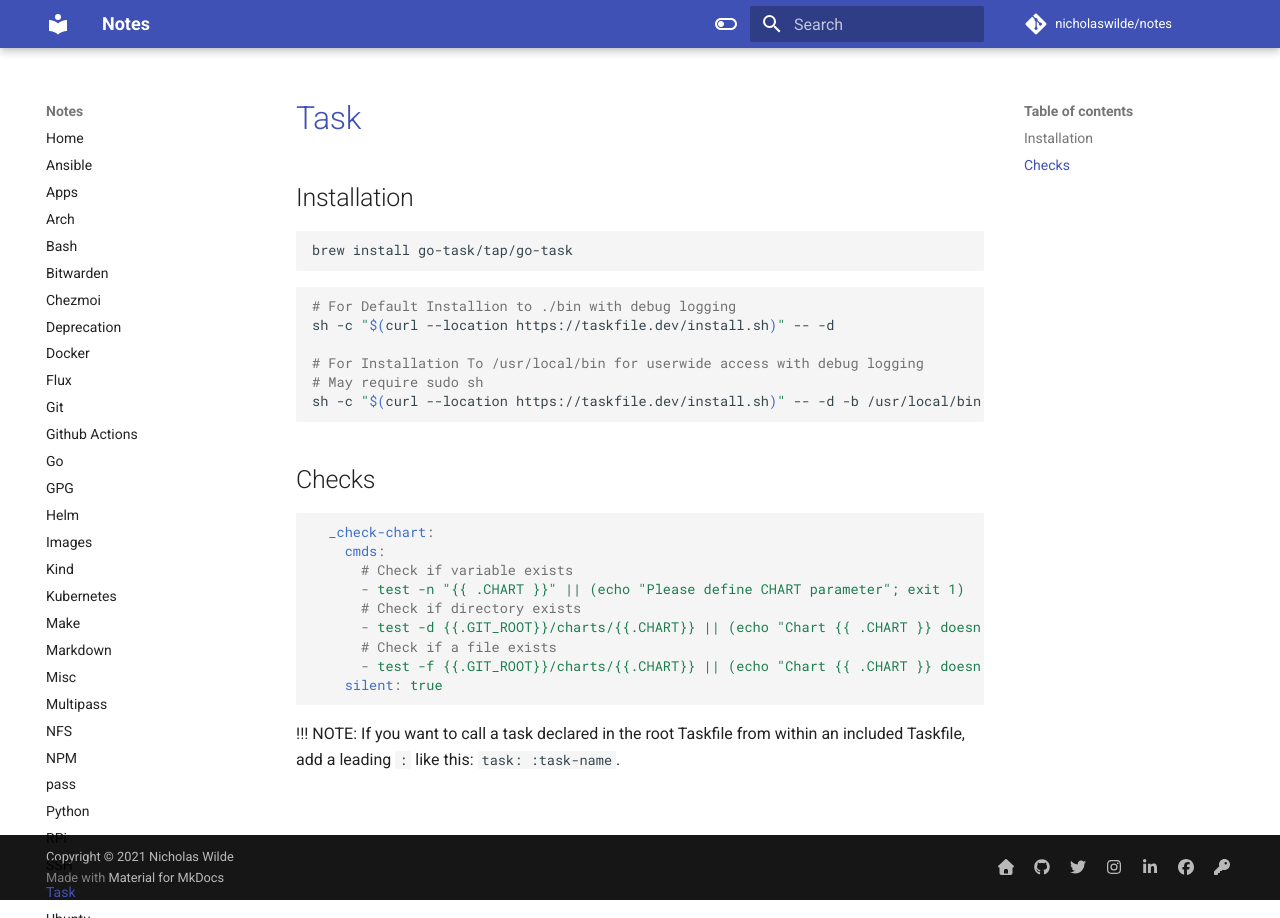
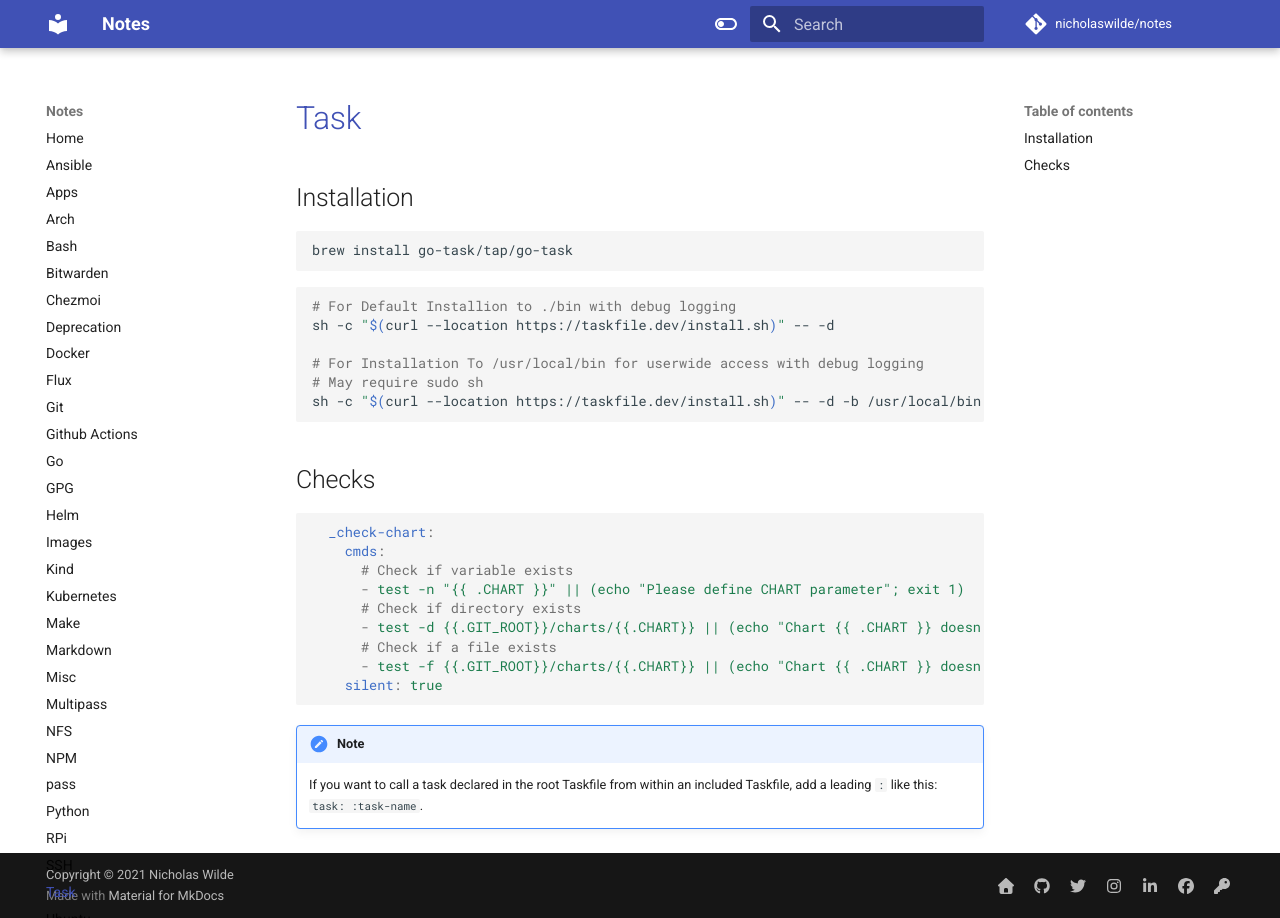
Before and after one commit to nicholaswilde/notes, an MkDocs documentation site: the page built from docs/task.md, in a window 1280 px wide. Built offline with MkDocs 1.6.1 and Material for MkDocs 9.7.7, drawn with Linux system fonts in a browser that asks for light colours; comment, search, counter and statistics services are not loaded.

````diff
--- a/docs/task.md
+++ b/docs/task.md
@@ -29,5 +29,5 @@ sh -c "$(curl --location https://taskfile.dev/install.sh)" -- -d -b /usr/local/b
     silent: true
 ```
 
-!!! NOTE:
+!!!NOTE
     If you want to call a task declared in the root Taskfile from within an included Taskfile, add a leading `:` like this: `task: :task-name`.
````
